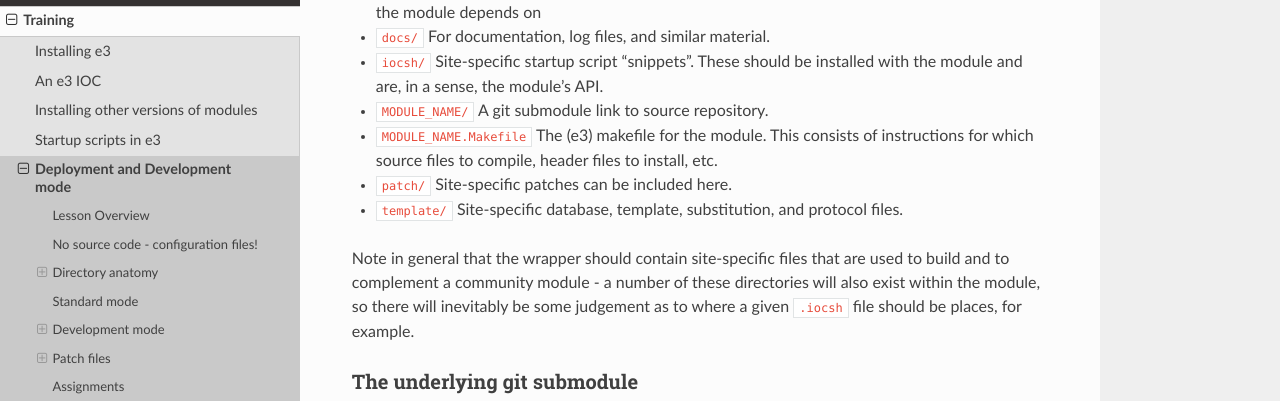
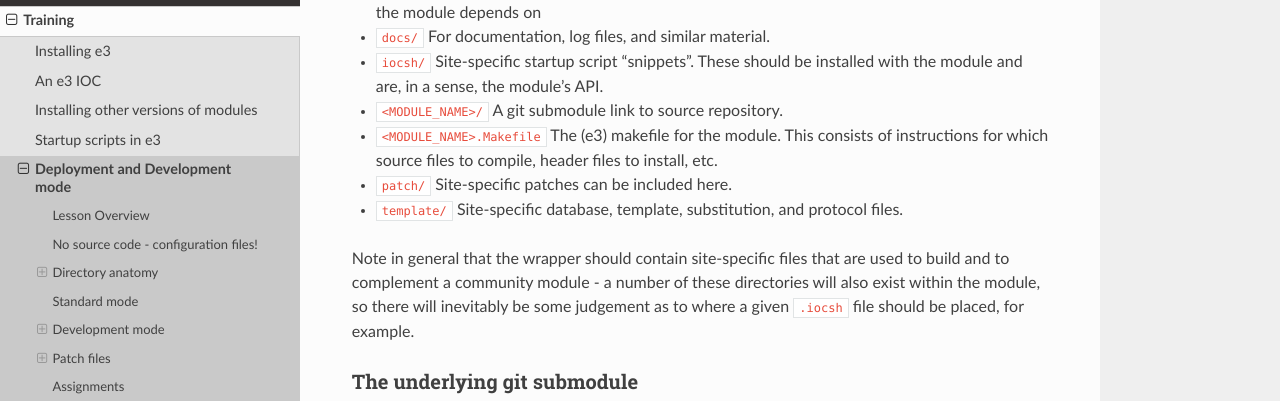
Before and after one commit to ttkorhonen/e3pages, a Sphinx documentation site: the page built from docs/kb/training/workbook/5_e3_modes.md, in a window 1280 px wide and 900 px high, scrolled down 1075 px. Shown: the part 155-556 px from the top of the window. Built offline with Sphinx 7.4.7 and the Read the Docs theme 2.0.0, drawn with Linux system fonts in a browser that asks for light colours; some of the changed lines change nothing that is shown.

Commit message:
Minor fixes

```diff
--- a/docs/kb/training/workbook/5_e3_modes.md
+++ b/docs/kb/training/workbook/5_e3_modes.md
@@ -53,9 +53,9 @@ Although there is some variation amongst e3 modules, the majority of them have t
 
 * `iocsh/` Site-specific startup script "snippets". These should be installed with the module and are, in a sense, the module's API.
 
-* `MODULE_NAME/` A git submodule link to source repository.
+* `<MODULE_NAME>/` A git submodule link to source repository.
 
-* `MODULE_NAME.Makefile` The (e3) makefile for the module. This consists of instructions for which source files to compile, header files to install, etc.
+* `<MODULE_NAME>.Makefile` The (e3) makefile for the module. This consists of instructions for which source files to compile, header files to install, etc.
 
 * `patch/` Site-specific patches can be included here.
 
@@ -63,7 +63,7 @@ Although there is some variation amongst e3 modules, the majority of them have t
 
 Note in general that the wrapper should contain site-specific files that are used to build and to complement a community module - a number
 of these directories will also exist within the module, so there will inevitably be some judgement as to where a given `.iocsh` file should
-be places, for example.
+be placed, for example.
 
 ### The underlying git submodule
 
```
